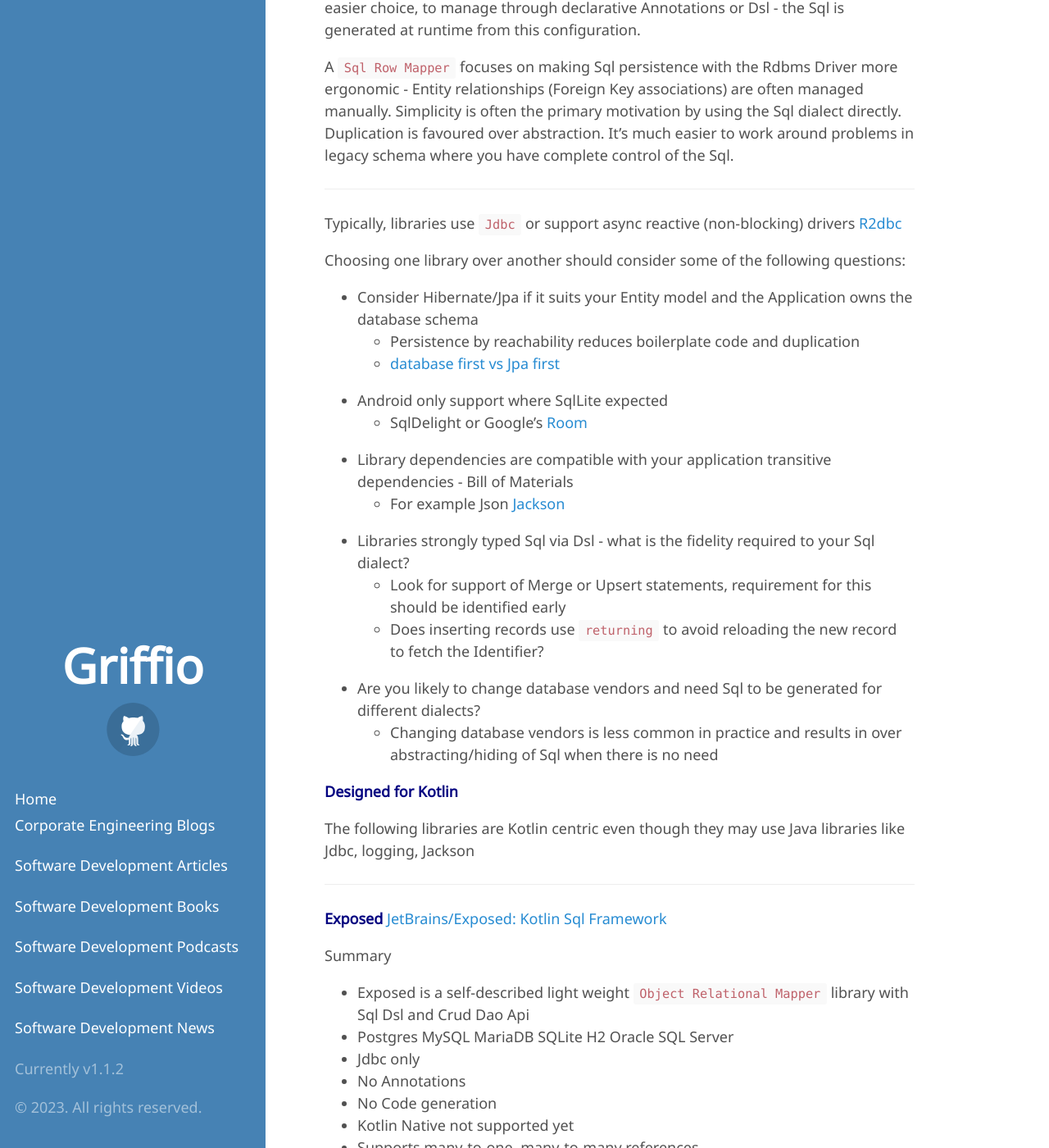
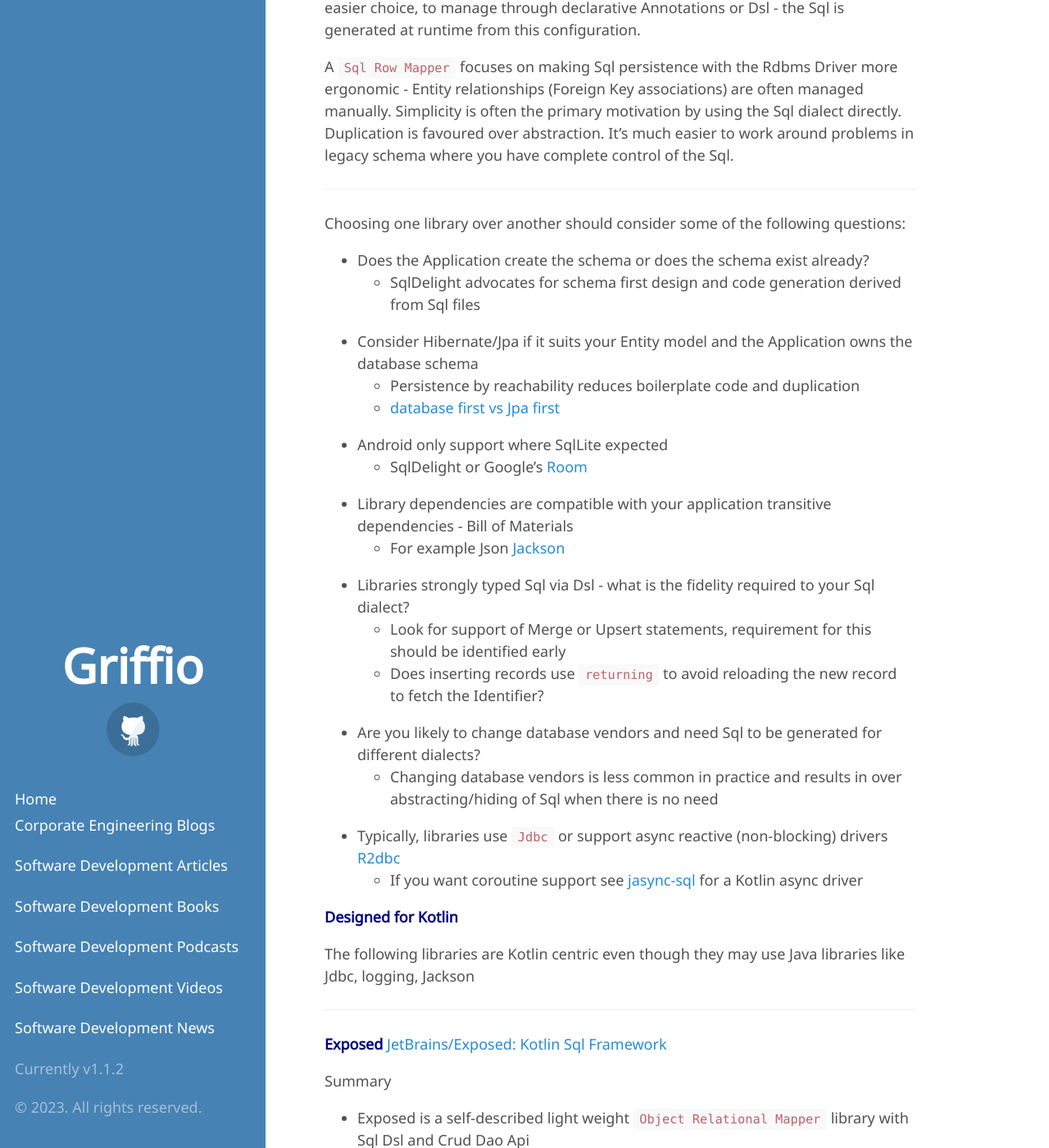
Before and after one commit to griffio/griffio.github.io, a Jekyll site: the page built from _posts/2023-04-20-More-Kotlin-Sql-Persistence-Comparision.md, in a window 1280 px wide and 1400 px high, scrolled down 762 px. Shown: the whole window at 82% size. Built offline with Jekyll 4.4.1, drawn with Linux system fonts in a browser that asks for light colours; some web fonts are replaced.

Commit message:
First draft
Kotlin Orm libraries

```diff
--- a/_posts/2023-04-20-More-Kotlin-Sql-Persistence-Comparision.md
+++ b/_posts/2023-04-20-More-Kotlin-Sql-Persistence-Comparision.md
@@ -32,10 +32,10 @@
 
 ---
 
-Typically, libraries use `Jdbc` or support async reactive (non-blocking) drivers [R2dbc](https://r2dbc.io/)
-
 Choosing one library over another should consider some of the following questions:
 
+* Does the Application create the schema or does the schema exist already?
+  * SqlDelight advocates for schema first design and code generation derived from Sql files
 * Consider Hibernate/Jpa if it suits your Entity model and the Application owns the database schema
   * Persistence by reachability reduces boilerplate code and duplication
   * [database first vs Jpa first](https://www.jpa-buddy.com/blog/db-first-vs-jpa-first/)
@@ -48,6 +48,8 @@
   * Does inserting records use `returning` to avoid reloading the new record to fetch the Identifier?
 * Are you likely to change database vendors and need Sql to be generated for different dialects?
   * Changing database vendors is less common in practice and results in over abstracting/hiding of Sql when there is no need
+* Typically, libraries use `Jdbc` or support async reactive (non-blocking) drivers [R2dbc](https://r2dbc.io/)
+  * If you want coroutine support see [jasync-sql](https://github.com/jasync-sql/jasync-sql) for a Kotlin async driver
 
 **Designed for Kotlin**
 
```
